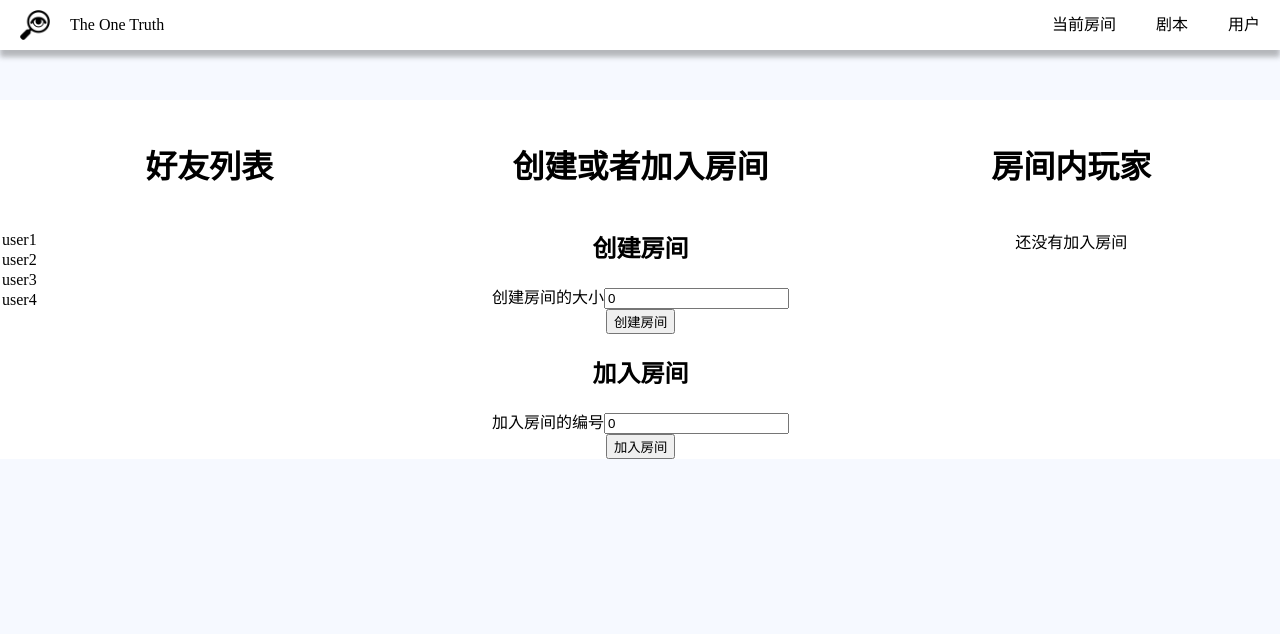
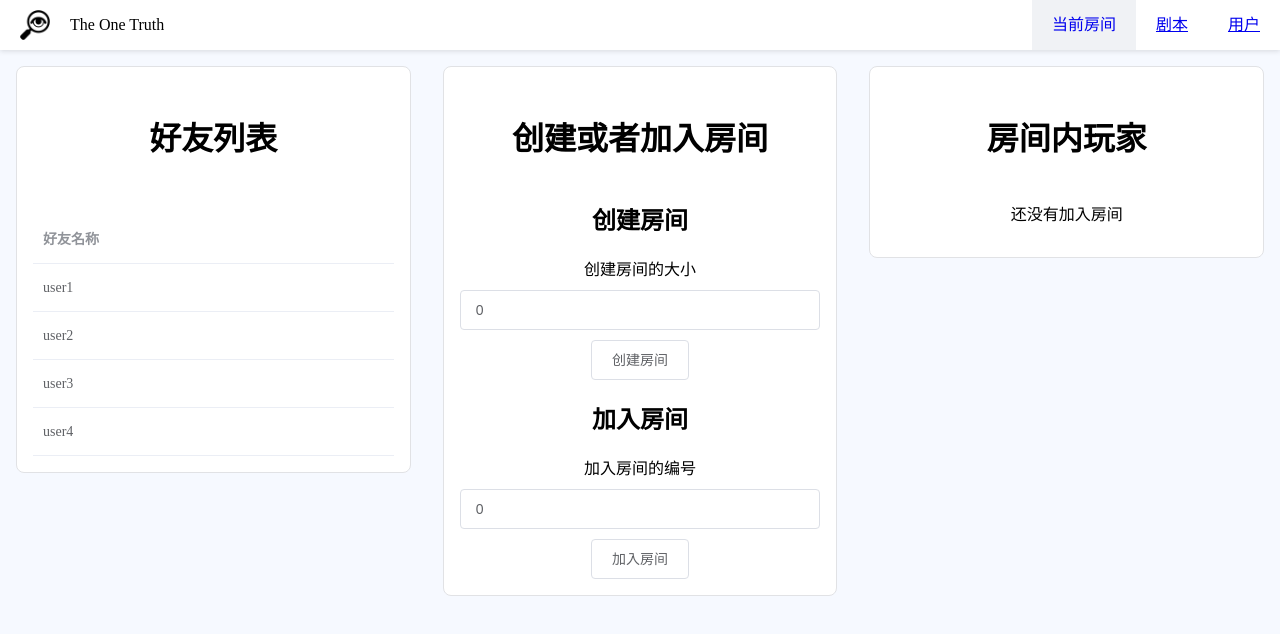
Before and after one commit to windstick/the-one-truth, a Vue app in the folder front-end/the-one-truth/: page /home/room in a window 1280 px wide. Shown: the top 634 px of the page. Built offline with nearby package versions, Linux system fonts and the light colour scheme.

Commit message:
feat: Add element-ui to home page

```diff
--- a/front-end/the-one-truth/src/components/Banner.vue
+++ b/front-end/the-one-truth/src/components/Banner.vue
@@ -27,7 +27,7 @@ export default {
 <style>
   #banner {
     background-color: white;
-    box-shadow: 0 7px 5px rgba(32, 32, 32, 0.3);
+    box-shadow: 0 1px 5px rgba(32, 32, 32, 0.15);
     display: flex;
     justify-content: flex-end;
     text-align: center;
--- a/front-end/the-one-truth/src/components/CreateOrJoinRoom.vue
+++ b/front-end/the-one-truth/src/components/CreateOrJoinRoom.vue
@@ -1,17 +1,19 @@
 <template>
-  <div>
+  <div id="createorjoin">
     <h1>创建或者加入房间</h1>
     <h2>创建房间</h2>
     <label for="createsize">创建房间的大小</label>
-      <input type="number" id="createsize" v-model.number="roomSize"></input>
+      <el-input type="number" id="createsize" v-model.number="roomSize"
+        style="margin: 10px 0px;"></el-input>
     <br/>
-    <button id="create" @click="createRoom">创建房间</button>
+    <el-button id="create" @click="createRoom">创建房间</el-button>
 
     <h2>加入房间</h2>
     <label for="roomid">加入房间的编号</label>
-      <input type="number" id="roomid" v-model.number="roomId"></input>
+      <el-input type="number" id="roomid" v-model.number="roomId"
+       style="margin: 10px 0px;"></el-input>
     <br/>
-    <button id="join" @click="joinRoom">加入房间</button>
+    <el-button id="join" @click="joinRoom">加入房间</el-button>
   </div>
 </template>
 
--- /dev/null
+++ b/front-end/the-one-truth/src/components/FriendTable.vue
@@ -0,0 +1,23 @@
+<template>
+  <el-table :data="friend_list" style="width: 100%; padding-top: 15px;">
+    <el-table-column label="好友名称" min-width="200" prop="name"/>
+      <!---template slot-scope="scope">
+        {{ scope.row.order_no | orderNoFilter }}
+      </template>
+    </el-table-column--->
+  </el-table>
+</template>
+
+<script>
+
+export default {
+  props: {
+    friend_list: {
+      type: Array,
+      default(){
+        return []
+      }
+    }
+  }
+}
+</script>
--- a/front-end/the-one-truth/src/components/SelectScript.vue
+++ b/front-end/the-one-truth/src/components/SelectScript.vue
@@ -16,7 +16,7 @@
       </div>
     </div>
 
-    <button @click="chooseScript(chosen_script_index)">确定选取剧本</button>
+    <el-button @click="chooseScript(chosen_script_index)">确定选取剧本</el-button>
   </div>
 </template>
 
--- a/front-end/the-one-truth/src/views/Home.vue
+++ b/front-end/the-one-truth/src/views/Home.vue
@@ -1,9 +1,25 @@
 <template>
   <div id="home">
     <Banner id="banner">
-      <div v-show="User.logIn" class="banner_item" @click="roomClick">当前房间</div>
-      <div class="banner_item" @click="scriptsClick">剧本</div>
-      <div v-if="User.logIn" class="banner_item" @click="profileClick">用户</div>
+      <router-link v-if="User.logIn" to="/home/room">
+        <div class="banner_item">
+          当前房间
+        </div>
+      </router-link>
+
+      <router-link to="/home/scripts">
+        <div class="banner_item">
+          剧本
+        </div>
+      </router-link>
+
+      <router-link v-if="User.logIn" to="/home/profile">
+        <div class="banner_item">
+          用户
+        </div>
+      </router-link>
+
+
       <div v-if="!User.logIn" class="banner_item">登录</div>
       <div v-if="!User.logIn" class="banner_item">注册</div>
     </Banner>
@@ -30,7 +46,7 @@ export default {
           user_id: 0,
           name: "user0",
           passwd: "",
-          friend_list: ['user1', 'user2', 'user3', 'user4']
+          friend_list: [{name: 'user1'}, {name: 'user2'}, {name: 'user3'}, {name: 'user4'}]
       }
     }
   },
@@ -52,14 +68,9 @@ export default {
 </script>
 
 <style>
-  #home{
-    background-color: rgba(246, 249, 255);
+  #main{
+    padding: 16px;
   }
-/*
-  #main{
-    padding: 50px 0
-  }
-  */
 
   .banner_item {
     margin: 0 10px 0 10px;
@@ -69,4 +80,15 @@ export default {
     text-align: center;
     line-height: 50px;
   }
+
+  .router-link-active {
+    text-decoration: none;
+    background-color: rgba(240, 242, 245);
+  }
+
+  .router-link{
+    text-decoration: none;
+  }
+
+
 </style>
--- a/front-end/the-one-truth/src/views/PagesInHome/room.vue
+++ b/front-end/the-one-truth/src/views/PagesInHome/room.vue
@@ -1,35 +1,36 @@
 <template>
   <div id="room">
     <div id="tableContainer">
-      <div id="tableRow">
-        <div id="friendList">
+      <el-row :gutter="32">
+        <el-col :xs="24" :sm="24" :lg="8">
+          <div class="col-wrapper">
             <h1>好友列表</h1>
-          <table>
-            <tr v-for="item in User.friend_list">{{item}}</tr>
-          </table>
+            <FriendTable :friend_list="User.friend_list"/>
           </div>
 
-        <component :is="currentComponent" id="roomCreateBar" :created="roomSession.created"
+        </el-col>
+
+        <el-col :xs="24" :sm="24" :lg="8">
+          <div class="col-wrapper">
+          <component :is="currentComponent" :created="roomSession.created"
                       :available_scripts="availableScripts" @createRoom="createRoom"
                       @joinRoom="joinRoom" @chooseScript="chooseScript"> </component>
-        <!---router-view id="roomCreateBar" :created="roomSession.created" @createRoom="createRoom"
-                                                                       @joinRoom="joinRoom"
-                                        :available_scripts="availableScripts"
-                                                                       @chooseScript="chooseScript"
-                                        ></router-view--->
+          </div>
+        </el-col>
 
-
-        <div id="playerInRoom">
+        <el-col :xs="24" :sm="24" :lg="8">
+          <div class="col-wrapper">
             <h1>房间内玩家</h1>
             <p v-show="!roomSession.created">还没有加入房间</p>
             <table v-show="roomSession.created">
               <tr v-for="item in roomSession.player_list">{{item}}</tr>
             </table>
           </div>
-      </div>
+        </el-col>
+      </el-row>
     </div>
 
-    <button id="enterGame" v-if="ready" @click="enterGame">进入游戏</button>
+    <el-button id="enterGame" v-if="ready" @click="enterGame">进入游戏</el-button>
   </div>
 </template>
 
@@ -37,18 +38,22 @@
 <script>
 import CreateOrJoinRoom from "../../components/CreateOrJoinRoom"
 import SelectScript from "../../components/SelectScript"
-
+import FriendTable from "../../components/FriendTable"
 
 export default {
   name: 'room',
-  components: {},
+  components: {
+    SelectScript,
+    CreateOrJoinRoom,
+    FriendTable
+  },
   data() {
         return {
           roomSession : {
             room_id: 0,
             player_list: [],
             size: 1,
-            choosen_script: false,
+            choose_script: false,
             chosen_script_id: -1,
             created: false,
             user_id: 0
@@ -56,14 +61,11 @@ export default {
           availableScripts: []
         }
   },
-  components: {
-    SelectScript,
-    CreateOrJoinRoom
-  },
   computed: {
     ready(){
       // return true;
-      return this.roomSession.player_list.length === this.roomSession.size && this.roomSession.choose_script;
+      console.log(this.roomSession.choose_script)
+      return (this.roomSession.player_list.length === this.roomSession.size) && this.roomSession.choose_script;
     },
     currentComponent(){
       if(this.roomSession.created)
@@ -87,7 +89,7 @@ export default {
   },
   methods: {
     createRoom(roomsize){
-      console.log('creating room');
+      // console.log('creating room');
       // 请求房间id（轮询一直到成功为止）
       this.roomSession.size = roomsize;
       this.roomSession.room_id = 102;
@@ -109,17 +111,17 @@ export default {
           script_id: 1
         }
       ]
-      console.log('room created');
+      // console.log('room created');
     },
     joinRoom(roomid){
-      console.log('joining room');
+      // console.log('joining room');
       // 向服务器查询特定房间是否存在，存在则继续
       this.roomSession.room_id = 102;
       this.roomSession.player_list = ['user0', 'user1'];
       // 更新房间状态
       this.roomSession.created = true;
-      console.log('room created');
-      console.log(this.roomSession.player_list);
+      // console.log('room created');
+      // console.log(this.roomSession.player_list);
     },
     chooseScript(id){
       this.roomSession.choose_script = true;
@@ -144,33 +146,14 @@ export default {
 
 
 <style>
-  #tableContainer{
-    display: table;
-    margin: 50px 0;
-  }
-  #tableRow{
-    display: table-row;
+
+  .col-wrapper{
+    background: #fff;
+    padding: 5px 16px 16px 16px;
+    margin-bottom: 32px;
+    border: 1px solid #e1e2e5;
     text-align: center;
-    background-color: white;
-  }
-
-  #friendList{
-    display: table-cell;
-    width: 500px;
-  }
-
-  #roomCreateBar{
-    display: table-cell;
-    width: 500px;
-  }
-
-  #playerInRoom{
-    display: table-cell;
-    width: 500px;
-  }
-
-  #room{
-    text-align: center;
+    border-radius: 8px;
   }
 
 </style>
```
Lines whose indentation alone changed are shown as unchanged.
